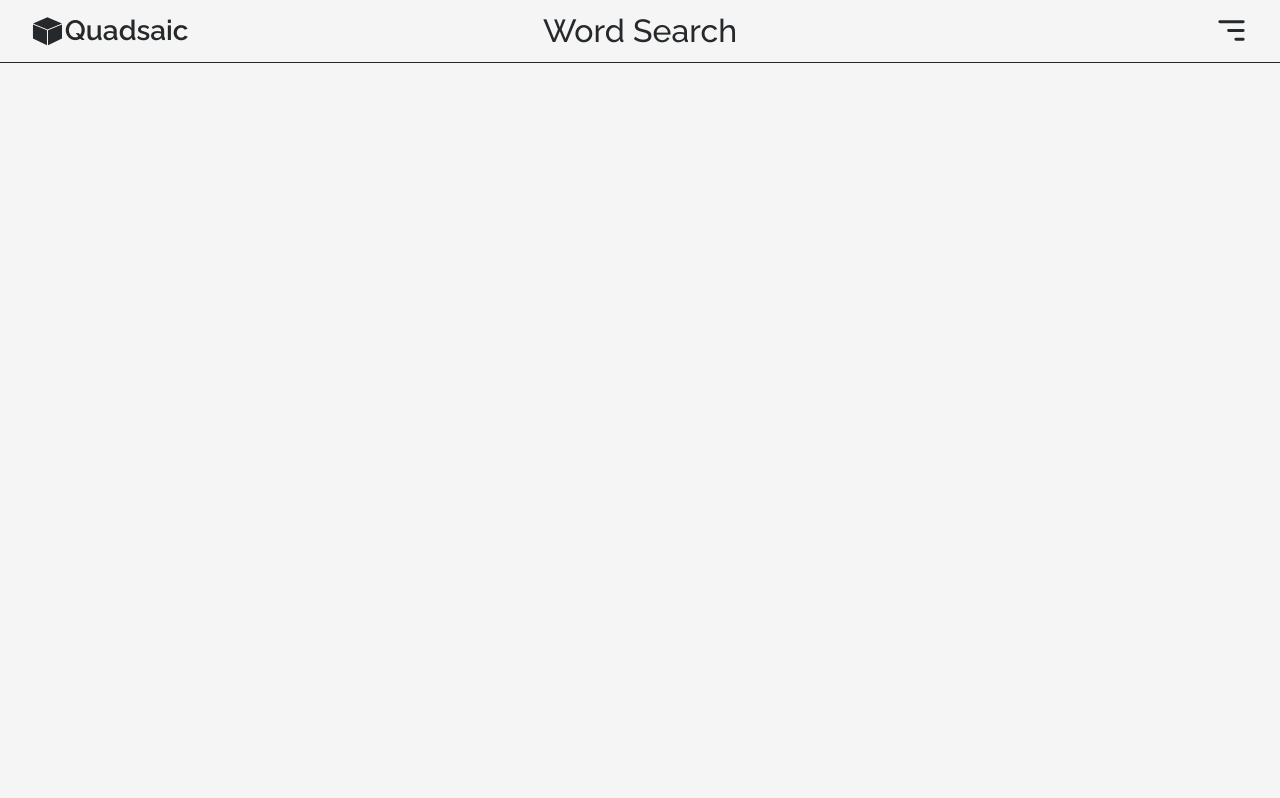
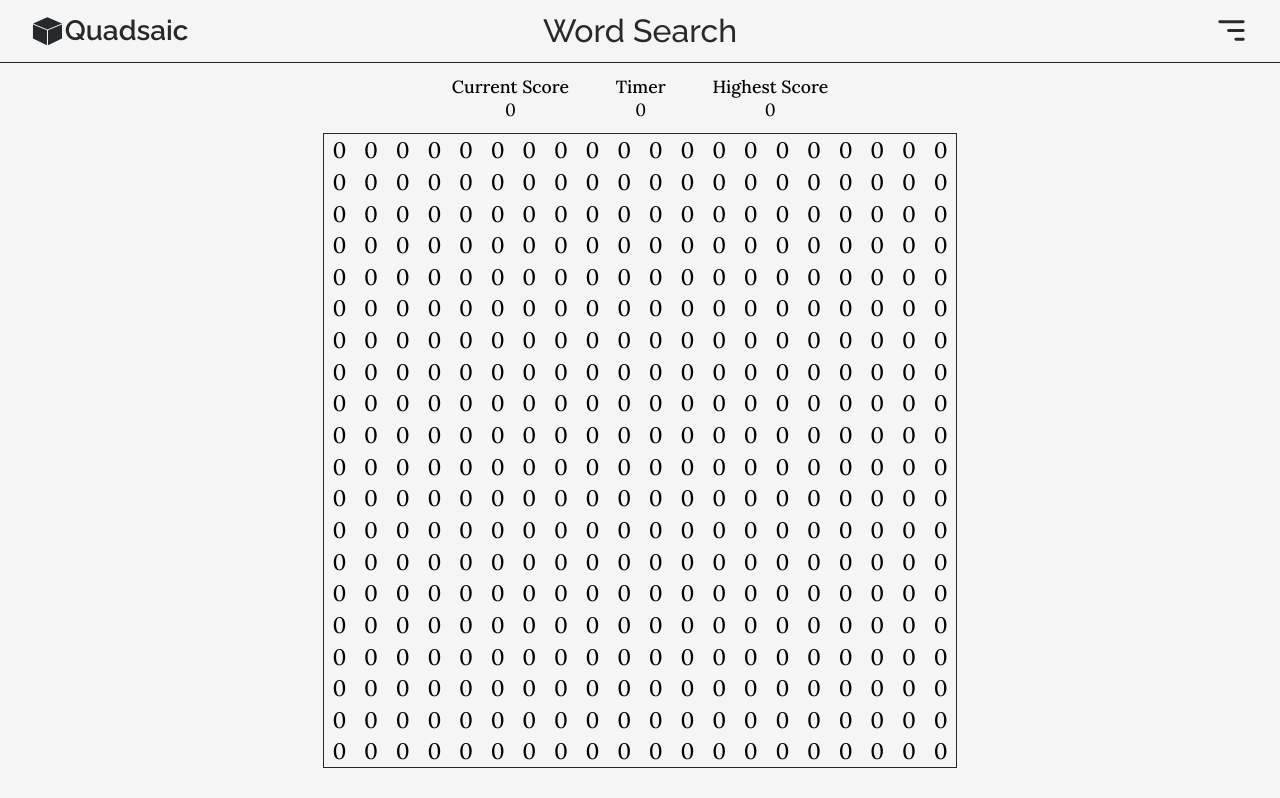
Before and after one commit to Ama4538/Quadsaic, a React (Vite) app: page /word-search in a window 1280 px wide. Built offline with nearby package versions, Linux system fonts and the light colour scheme.

Commit message:
Started word search game board

```diff
--- a/src/components/app/App.jsx
+++ b/src/components/app/App.jsx
@@ -10,7 +10,10 @@ function App() {
     // Settings
     const [wordleSetting, setWordleSetting] = useState({});
     const [wordSearchSetting, setWordSearchSetting] = useState({
-
+        gameBoard: [],
+        gridSize: 20,
+        currentScore: 0,
+        highestScore: 0,
     })
 
     // Vairables
--- a/src/main.css
+++ b/src/main.css
@@ -55,3 +55,44 @@
 body {
     background-color: var(--secondary-color);
 }
+
+/* Word Search */
+.wordsearch {
+    position: relative;
+    display: flex;
+    flex-direction: column;
+    padding-bottom: var(--padding-size-very-small);;
+    min-height: calc(100dvh - (calc(var(--padding-size-small) / 2) * 1.95) - var(--font-size-med));
+    font-family: var(--secondary-font);
+    background-color: var(--secondary-color);
+}
+
+.wordsearch__content {
+    display: flex;
+    flex-direction: column;
+    align-items: center;
+}
+
+/* GameBoard */
+.wordsearch__gameboard {
+    display: flex;
+    flex-direction: column;
+    align-items: center;
+    aspect-ratio: 1 / 1;
+    border: solid 1px var(--primary-color);
+}
+
+.wordsearch-gameboard__row {
+    display: flex;
+}
+
+.wordsearch-gameboard__cell {
+    display: grid;
+    place-items: center;
+    font-size: calc(var(--font-size-med) / 1.50);
+    font-weight: 400;
+    width: calc(var(--padding-size-med) / 2.25);
+    aspect-ratio: 1 / 1;
+    text-transform: uppercase;
+    user-select: none;
+}
--- a/src/page/word-search/WordSearch.jsx
+++ b/src/page/word-search/WordSearch.jsx
@@ -4,12 +4,77 @@ import { useEffect, useState } from "react";
 // Components
 import PageTransition from "../../components/page-transition/PageTransition"
 import Nav from "../../components/nav/Nav"
+import GameBoard from "./wordsearch-component/GameBoard";
 
 const WordSearch = ({ setting, updateSetting }) => {
+    useEffect(() => {
+        console.log(setting);
+    }, [setting])
+
+    // Default cell used to updated proporties
+    const defaultCell = {
+        content: 0,
+        backgroundColor: null,
+    }
+
+    // State
+
+    // Game State
+    const [gameBoard, setGameBoard] = useState([]);
+
+    // Loading Status
+    const [dataLoadingStatus, setDataLoadingStatus] = useState(false);
+
+    // useEffect
+
+    // Get the game board
+    useEffect(() => {
+        if ((setting.gameBoard).length === 0) {
+            const tempGameBoard = Array(setting.gridSize).fill().map(() => Array(setting.gridSize).fill(defaultCell));
+
+            setGameBoard(tempGameBoard);
+            // Start up the game
+            updateSetting(prev => (
+                {
+                    ...prev,
+                    gameBoard: tempGameBoard,
+                }
+            ))
+        } else {
+            setGameBoard(setting.gameBoard);
+        }
+
+        setDataLoadingStatus(true);
+    }, [setting.gridSize])
+
+
+
     return (
         <PageTransition>
-            <Nav location = {"Word Search"}/>
+            <Nav location={"Word Search"} />
+            <main className="wordsearch">
+                <header className="wordle__information-display">
+                    <div className="wordle__information-format">
+                        <p>Current Score</p>
+                        <p>{setting.currentScore}</p>
+                    </div>
+                    <div className="wordle__information-format">
+                        <p>Timer</p>
+                        <p>{0}</p>
+                    </div>
+                    <div className="wordle__information-format">
+                        <p>Highest Score</p>
+                        <p>{setting.highestScore}</p>
+                    </div>
+                </header>
 
+                <section className="wordsearch__content">
+                    <GameBoard
+                        gameBoard={gameBoard}
+                    />
+                </section>
+
+            </main>
         </PageTransition>
     )
 }
--- /dev/null
+++ b/src/page/word-search/wordsearch-component/GameBoard.jsx
@@ -0,0 +1,24 @@
+const GameBoard = ({ gameBoard }) => {
+    return (
+        <div className="wordsearch__gameboard">
+            {gameBoard.map((row, rowNum) => (
+                <div
+                    className="wordsearch-gameboard__row"
+                    key={"wordsearch__gameboard-row-" + rowNum}
+                >
+                    {row.map((cell, cellNum) => (
+                        <div
+                            className="wordsearch-gameboard__cell"
+                            key={"wordsearch__gameboard-row-" + rowNum + "-cell-" + cellNum}
+                        >
+                            {/* Render the cell text if their is content */}
+                            {cell.content === 0 ? <span>{cell.content}</span> : null}
+                        </div>
+                    ))}
+                </div>
+            ))}
+        </div>
+    )
+}
+
+export default GameBoard
--- a/src/page/wordle/Wordle.jsx
+++ b/src/page/wordle/Wordle.jsx
@@ -32,10 +32,6 @@ import endSound from "/sound/end.mp3"
 const BASE_POINT = 125;
 
 const Wordle = ({ setting, updateSetting }) => {
-    useEffect(() => {
-        console.log(setting.currentWord);
-    }, [setting.currentWord])
-
     // Default cell used to updated proporties
     const defaultCell = {
         content: 0,
@@ -139,7 +135,6 @@ const Wordle = ({ setting, updateSetting }) => {
                     ...prev,
                     currentWord: newWord,
                     gameBoard: tempGameBoard,
-                    currentLine: new Array(setting.letterCount).fill({ ...defaultCell }),
                     lettersFound: new Array(setting.letterCount).fill(null),
                     hintAmount: Math.floor(setting.letterCount / 2),
                 }
--- a/src/page/wordle/wordle.css
+++ b/src/page/wordle/wordle.css
@@ -1,9 +1,9 @@
 /* Wordle */
 .wordle {
+    position: relative;
     display: flex;
     flex-direction: column;
-    min-height: calc(100dvh - (calc(var(--padding-size-small) / 2) * 1.90) - var(--font-size-med));
-    position: relative;
+    min-height: calc(100dvh - (calc(var(--padding-size-small) / 2) * 1.95) - var(--font-size-med));
     font-family: var(--secondary-font);
     background-color: var(--secondary-color);
 }
@@ -280,7 +280,7 @@
 }
 
 .wordle-overly__endscreen-information .wordle__information-format {
-    margin-top: calc(var(--padding-size-small) / 1.05);
+    margin-top: calc(var(--padding-size-small) / 1.10);
     text-transform: none;
 }
 
```
